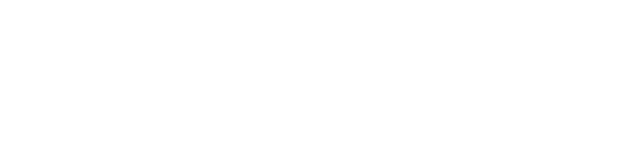
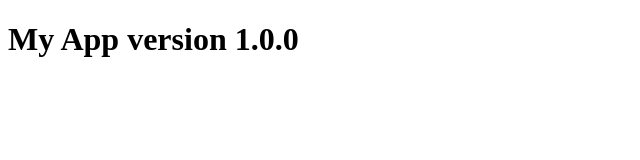
Before and after one commit to deepuke/git-learn, a plain HTML site: page index.html in a window 1280 px wide. Shown: the whole page, without its empty margins (0-640 px from the left). Drawn offline with Linux system fonts and the light colour scheme.

Commit message:
Feature 01 added

```diff
--- a/index.html
+++ b/index.html
@@ -7,6 +7,7 @@
     <title>Document</title>
   </head>
   <body>
+    <h1>My App version 1.0.0</h1>
     <script src="src/index.js"></script>
   </body>
 </html>
```
Also changed, not shown: readme.md.
